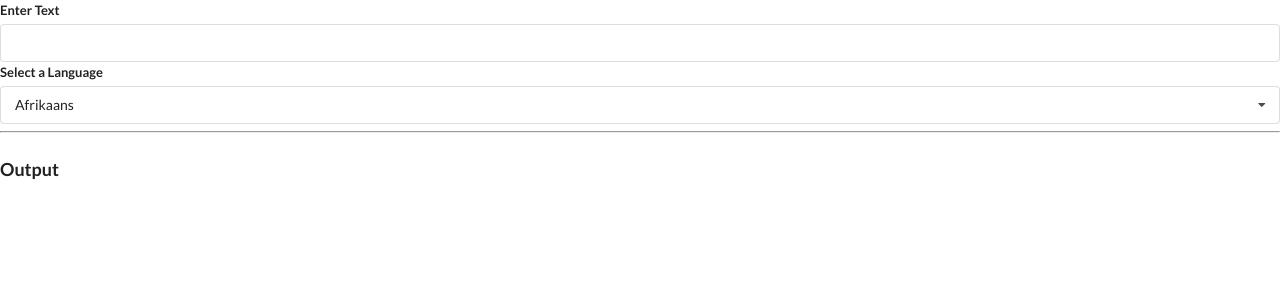
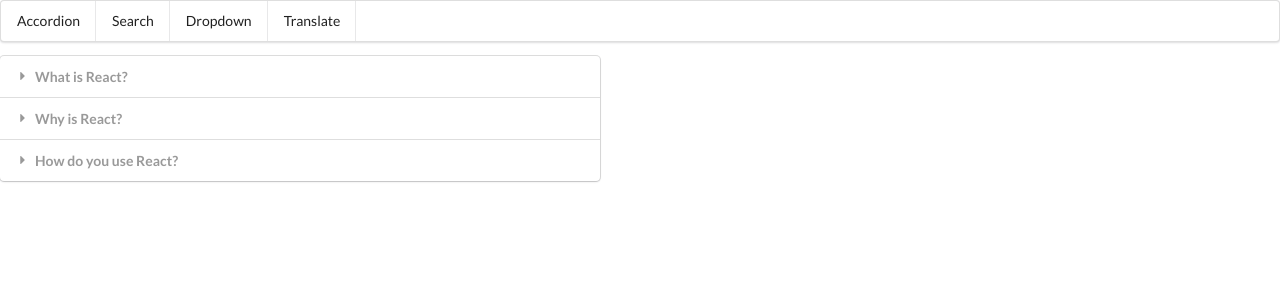
Before and after one commit to ubiquitouss/6reactwidgets, a React (Create React App) app: page / in a window 1280 px wide. Shown: the top 300 px of the page. Built offline with nearby package versions, Linux system fonts and the light colour scheme; no server answers.

Commit message:
navigation added

```diff
--- a/src/App.js
+++ b/src/App.js
@@ -3,6 +3,8 @@
 import Search from './components/Search'
 import Dropdown  from './components/Dropdown'
 import Translate from './components/Translate'
+import Route from './components/Route'
+import Header from './components/Header'
 
 
 const items = [
@@ -38,12 +40,57 @@
 ]
 
 
+// funtions for url. it's changing the url of the component
+    // const showAccordion = () =>  {
+    //     if(window.location.pathname === '/') {
+    //         return <Accordion items= {items}/>
+    //     }
+    // }
+    // const showList = () =>  {
+    //     if(window.location.pathname === '/list') {
+    //         return <Search/>
+    //     }
+    // }
+    // const showDropdown = () =>  {
+    //     if(window.location.pathname === '/dropdown') {
+    //         return <Dropdown/>
+    //     }
+    // }
+    // const showTranslate = () =>  {
+    //     if(window.location.pathname === '/translate') {
+    //         return <Translate />
+    //     }
+    // }
+
+
+
+
 export default () => {
 
-
+    const [selected,setSelected] =  useState(options[0])
     return (
         <div>
-            <Translate />
+            <Header />
+           <Route path = "/">
+               <Accordion items = {items} />
+           </Route>
+
+           <Route path = "/list">
+               <Search />
+           </Route>
+           <Route path = "/dropdown">
+               <Dropdown
+               label = "Select a Color"
+               options = {options}
+               selected = {selected}
+               onSelectedChange = {setSelected}
+               />
+           </Route>
+           <Route path = "/translate">
+               <Translate />
+           </Route>
+
+
         </div>
     );
 };
--- /dev/null
+++ b/src/components/Header.js
@@ -0,0 +1,24 @@
+import React from 'react';
+import Link from './Link'
+
+const Header = () => {
+    return (
+        <div className="ui secondory pointing menu">
+            <Link href="/" className = "item">
+                Accordion
+            </Link>
+            <Link href="/list" className = "item">
+                Search
+            </Link>
+            <Link href="/dropdown" className = "item">
+                Dropdown
+            </Link>
+            <Link href="/translate" className = "item">
+                Translate
+            </Link>
+        </div>
+
+    )
+};
+
+export default Header;
--- /dev/null
+++ b/src/components/Link.js
@@ -0,0 +1,24 @@
+import React from 'react'
+
+const Link = ({className, href, children}) => {
+    const onClick = (event) => {
+        //this specific if statement is to open a new tab on the link
+        //when a user clicks it on the link with ctrl+click
+        if(event.metaKey || event.ctrlKey) {
+            return
+        }
+
+        event.preventDefault();
+        window.history.pushState({},'',href);
+
+        const navEvent = new PopStateEvent('popstate');
+        window.dispatchEvent(navEvent);
+    }
+    return (
+        <a onClick = {onClick} className={className} href={href}>
+            {children}
+        </a>
+    )
+}
+
+export default Link;
--- /dev/null
+++ b/src/components/Route.js
@@ -0,0 +1,21 @@
+import { useEffect , useState } from "react";
+
+
+const Route = ({path, children}) => {
+    const [currentPath,setCurrentPath] = useState(window.location.pathname)
+    useEffect(() => {
+        const onLocationChange = () => {
+            setCurrentPath(window.location.pathname);
+        }
+        window.addEventListener('popstate',onLocationChange);
+
+        return () => {
+            window.removeEventListener('popstate',onLocationChange)
+        }
+    },[])
+    return currentPath === path ? children : null
+};
+
+
+
+export default Route;
```
